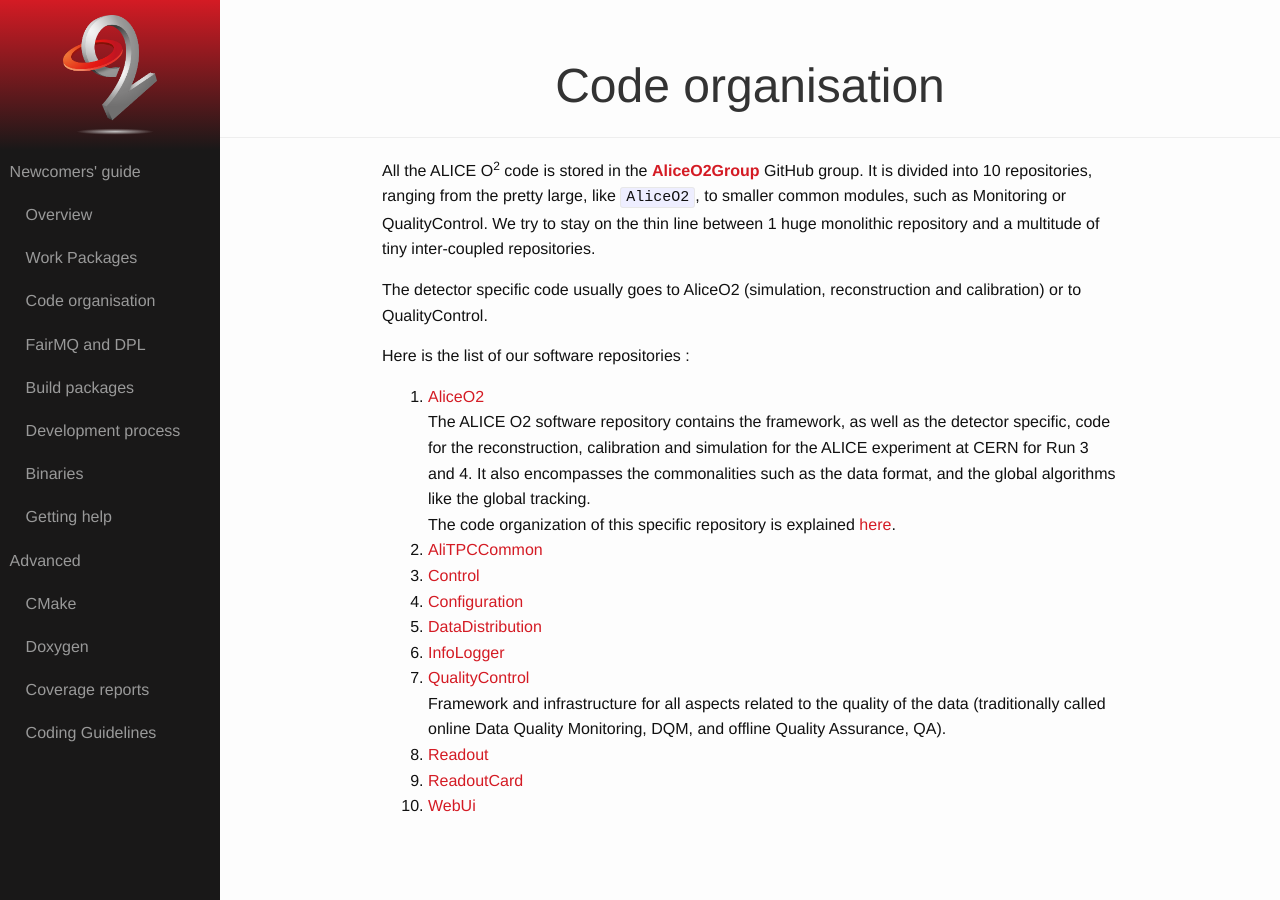
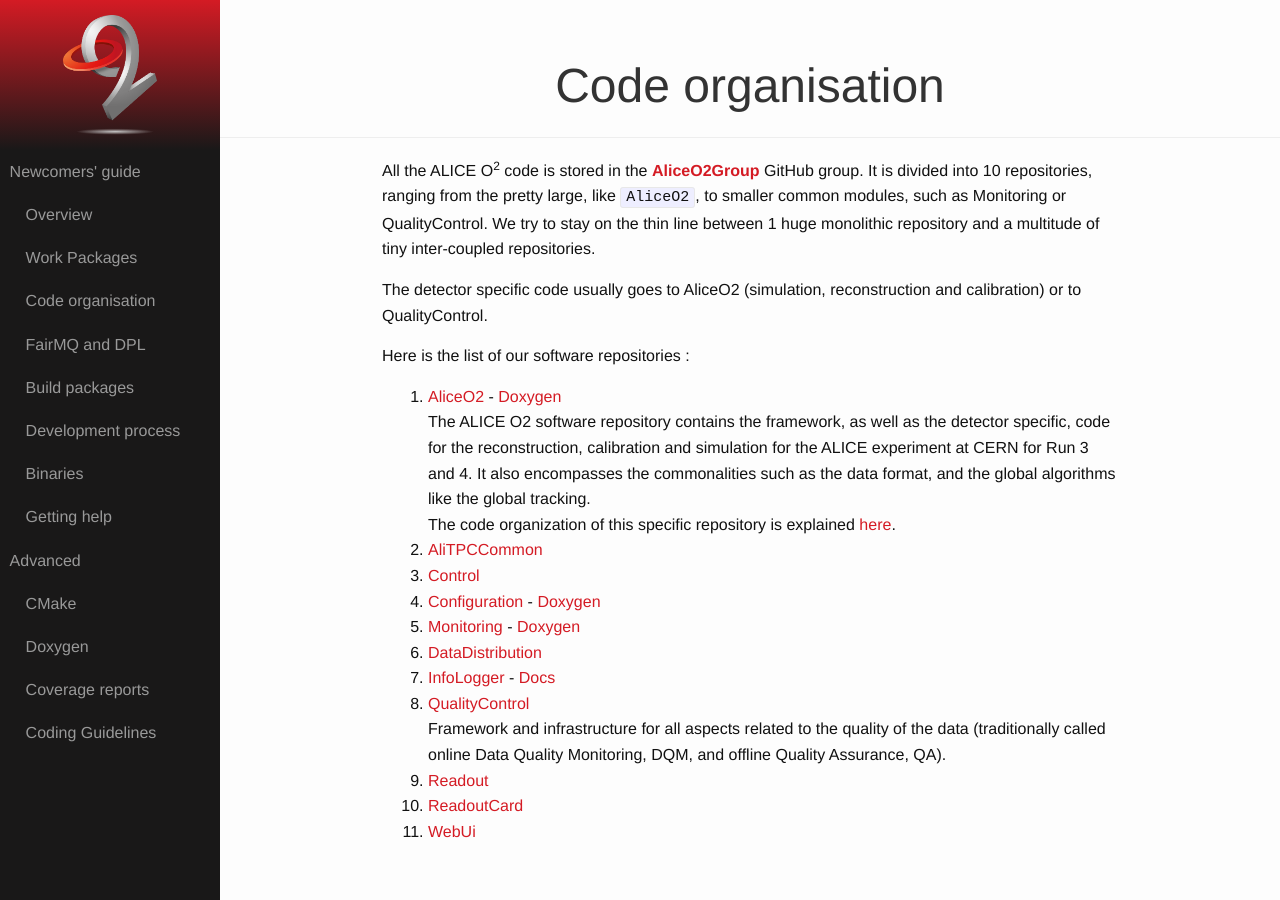
Before and after one commit to AliceO2Group/AliceO2Group.github.io, a Jekyll site: the page built from quickstart/organisation.markdown, in a window 1280 px wide. Built offline with Jekyll 4.4.1, drawn with Linux system fonts in a browser that asks for light colours.

Commit message:
Add doxygen pages links (O2-629) (#23)
* Add some doxygen pages links

* Add InfoLogger

```diff
--- a/quickstart/organisation.markdown
+++ b/quickstart/organisation.markdown
@@ -11,14 +11,15 @@ The detector specific code usually goes to AliceO2 (simulation, reconstruction a
 
 Here is the list of our software repositories :
 
-1. [AliceO2](https://github.com/AliceO2Group/AliceO2)<br/>
+1. [AliceO2](https://github.com/AliceO2Group/AliceO2) - [Doxygen](https://aliceo2group.github.io/AliceO2/) <br/>
 The ALICE O2 software repository contains the framework, as well as the detector specific, code for the reconstruction, calibration and simulation for the ALICE experiment at CERN for Run 3 and 4. It also encompasses the commonalities such as the data format, and the global algorithms like the global tracking. <br/>
 The code organization of this specific repository is explained [here](https://github.com/AliceO2Group/AliceO2/blob/dev/doc/CodeOrganization.md).
 1. [AliTPCCommon](https://github.com/AliceO2Group/AliTPCCommon)
 1. [Control](https://github.com/AliceO2Group/Control)
-1. [Configuration](https://github.com/AliceO2Group/Configuration)
+1. [Configuration](https://github.com/AliceO2Group/Configuration) - [Doxygen](https://aliceo2group.github.io/Configuration/)
+1. [Monitoring](https://github.com/AliceO2Group/Monitoring) - [Doxygen](https://aliceo2group.github.io/Monitoring/)
 1. [DataDistribution](https://github.com/AliceO2Group/DataDistribution)
-1. [InfoLogger](https://github.com/AliceO2Group/InfoLogger)
+1. [InfoLogger](https://github.com/AliceO2Group/InfoLogger) - [Docs](https://github.com/AliceO2Group/InfoLogger/blob/master/doc/README.md)
 1. [QualityControl](https://github.com/AliceO2Group/QualityControl)<br/>
 Framework and infrastructure for all aspects related to the quality of the data (traditionally called online Data Quality Monitoring, DQM, and offline Quality Assurance, QA).
 1. [Readout](https://github.com/AliceO2Group/Readout)
```
